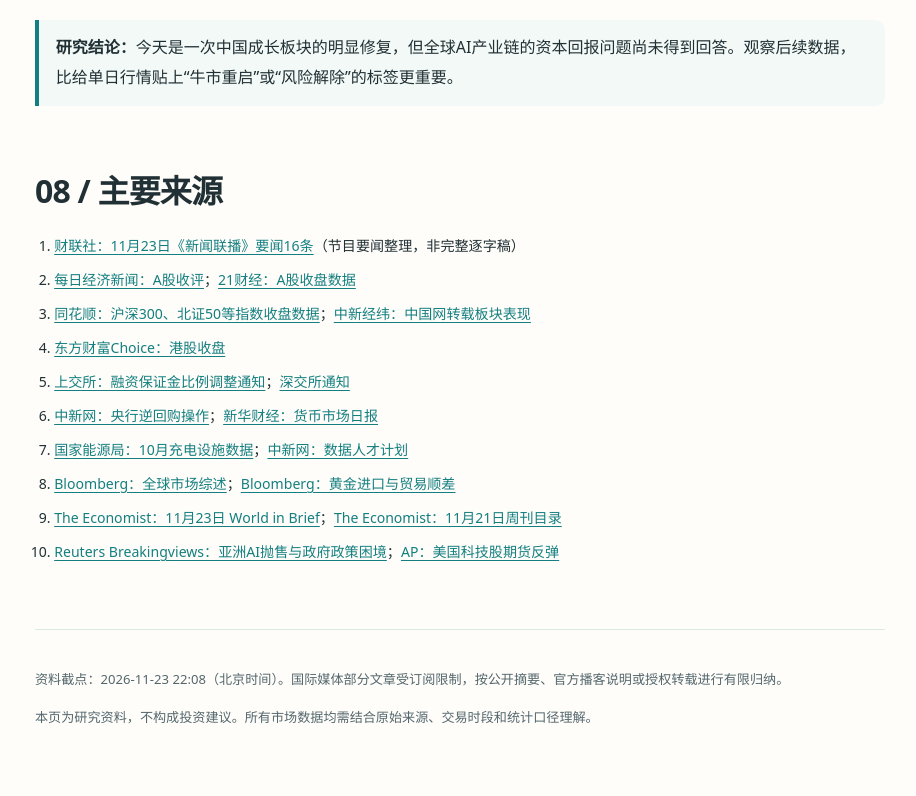
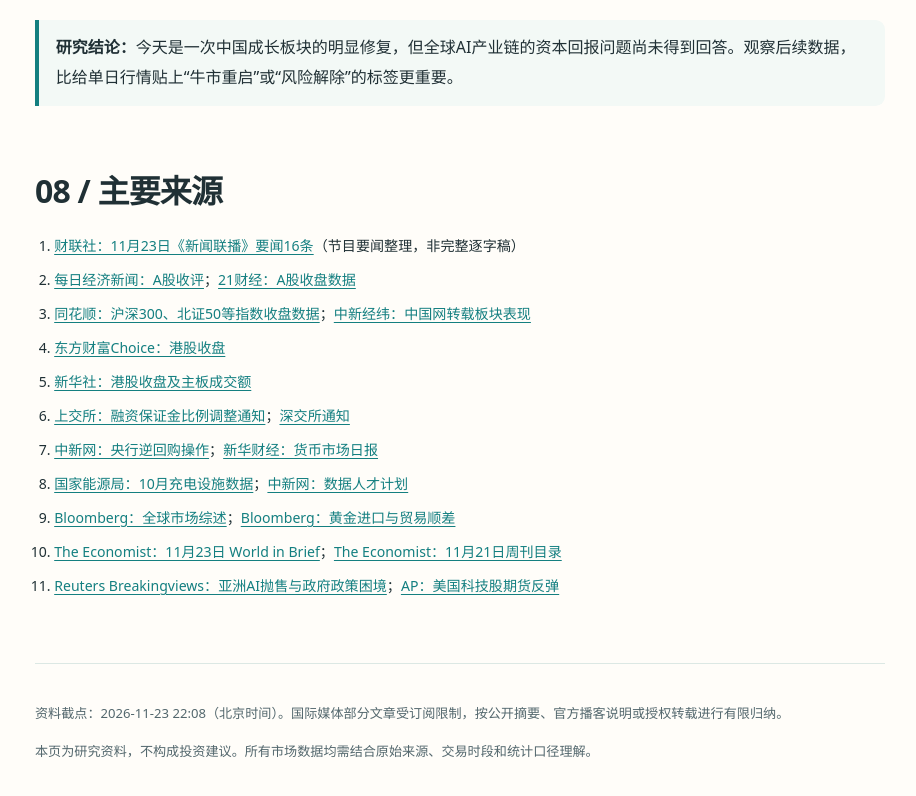
Before and after one commit to 1998x-stack/xm-news, a plain HTML site: page posts/2026-11-23/index.html in a window 1280 px wide. Shown: the part 7120-7916 px from the top of the page, without its empty margins (317-1233 px from the left). Drawn offline with Linux system fonts and the light colour scheme.

Commit message:
docs: cite Xinhua Hong Kong market close in visual report

```diff
--- a/posts/2026-11-23/index.html
+++ b/posts/2026-11-23/index.html
@@ -296,6 +296,7 @@ footer{border-top:1px solid var(--border);margin-top:4rem;padding-top:1.4rem;col
 <li><a href="https://www.nbd.com.cn/articles/2026-11-23/4655897.html" target="_blank" rel="noopener">每日经济新闻：A股收评</a>；<a href="https://finance.eastmoney.com/a/202611233937239827.html" target="_blank" rel="noopener">21财经：A股收盘数据</a></li>
 <li><a href="https://news.10jqka.com.cn/20261123/c682101377.shtml" target="_blank" rel="noopener">同花顺：沪深300、北证50等指数收盘数据</a>；<a href="https://news.china.com.cn/2026-11/23/content_118786139.shtml" target="_blank" rel="noopener">中新经纬：中国网转载板块表现</a></li>
 <li><a href="https://finance.eastmoney.com/a/202611233937279790.html" target="_blank" rel="noopener">东方财富Choice：港股收盘</a></li>
+<li><a href="https://news.ifeng.com/c/8yI7LqmFb3j" target="_blank" rel="noopener">新华社：港股收盘及主板成交额</a></li>
 <li><a href="https://www.sse.com.cn/lawandrules/sselawsrules2025/trade/specific/margin/c/c_20261122_10838633.shtml" target="_blank" rel="noopener">上交所：融资保证金比例调整通知</a>；<a href="https://www.szse.cn/disclosure/notice/t20261122_623985.html" target="_blank" rel="noopener">深交所通知</a></li>
 <li><a href="https://www.chinanews.com/cj/2026/11-23/10736260.shtml" target="_blank" rel="noopener">中新网：央行逆回购操作</a>；<a href="https://m.cnfin.com/yw-lb/zixun/20261123/4499248_1.html" target="_blank" rel="noopener">新华财经：货币市场日报</a></li>
 <li><a href="https://prpq.nea.gov.cn/jnyw/14930.html" target="_blank" rel="noopener">国家能源局：10月充电设施数据</a>；<a href="https://www.chinanews.com/edu/2026/11-23/10736240.shtml" target="_blank" rel="noopener">中新网：数据人才计划</a></li>
```
